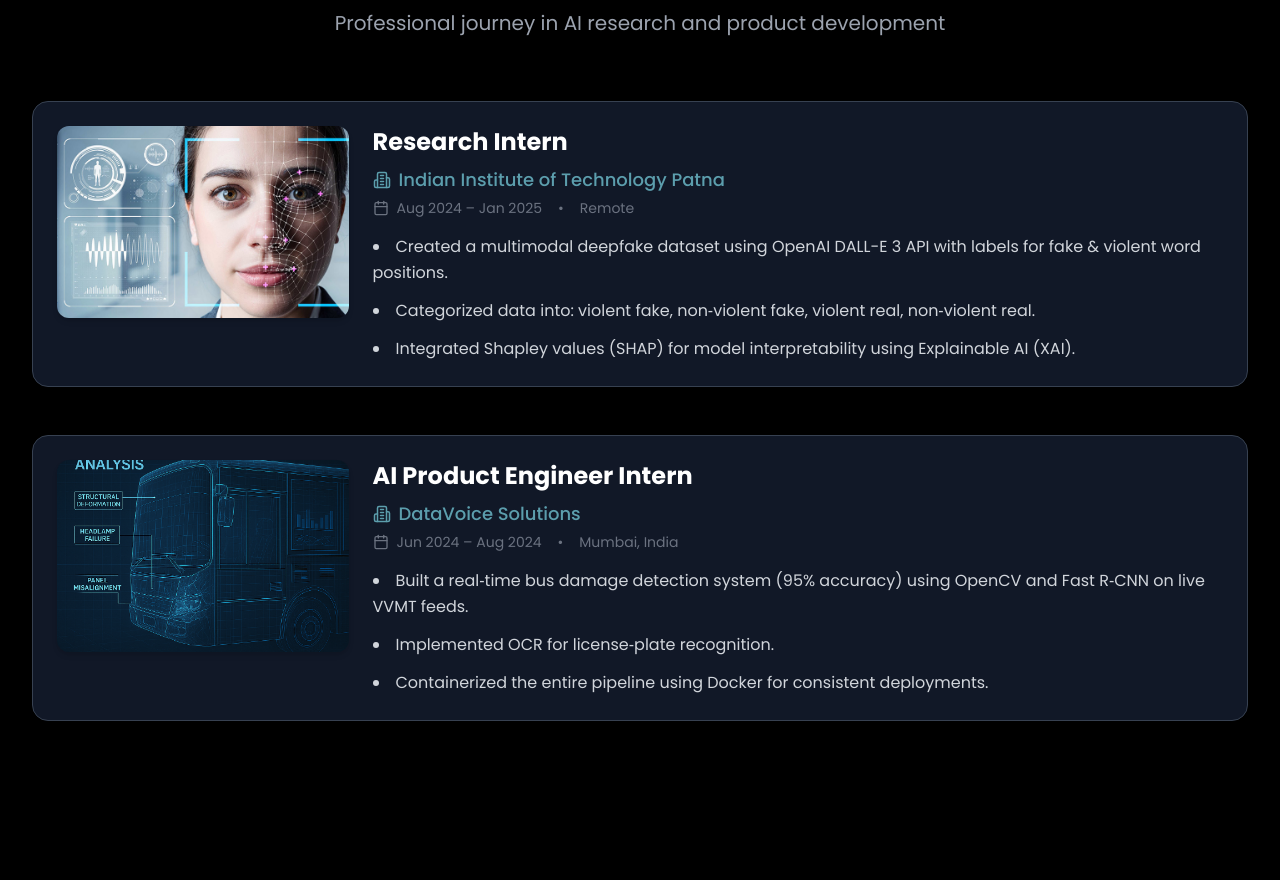
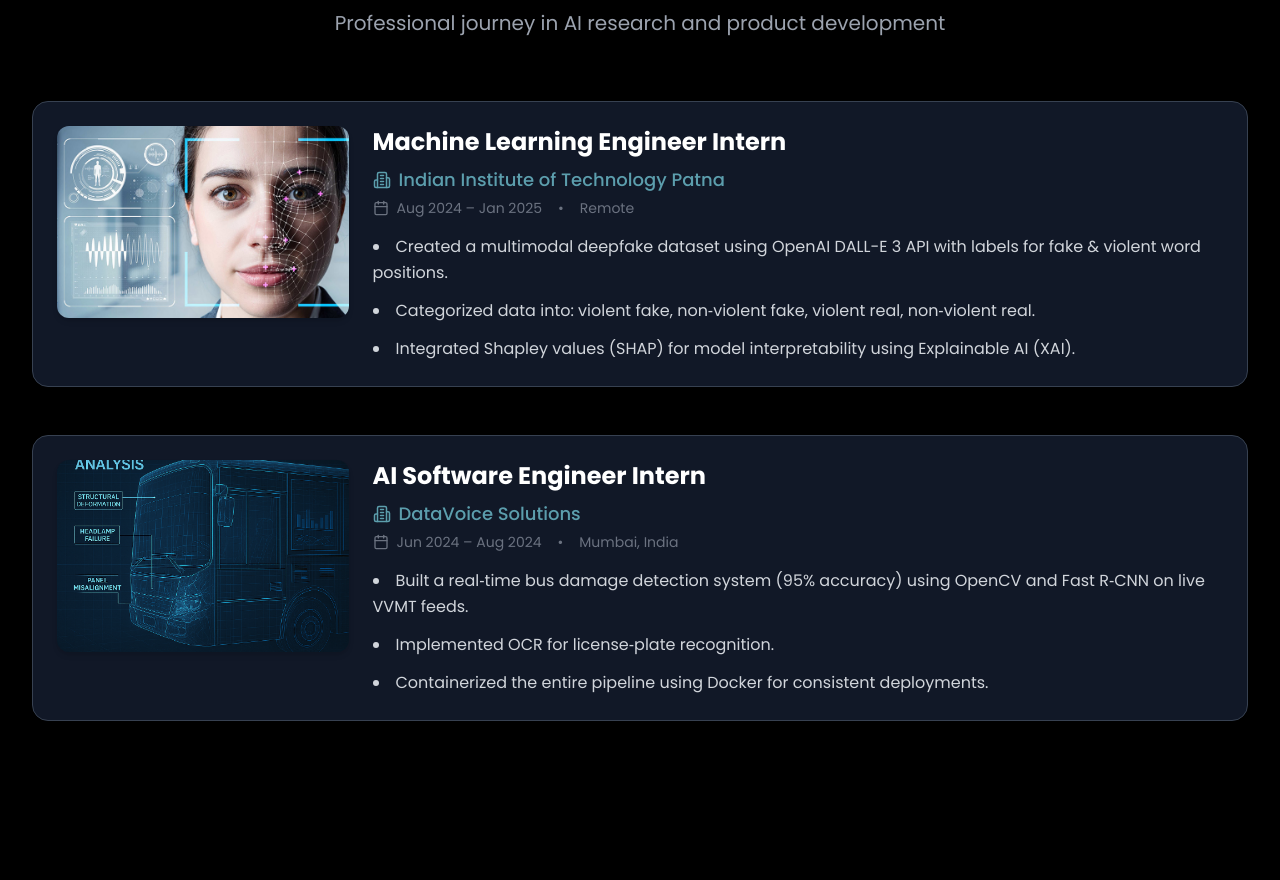
Before and after one commit to krishbharucha/Krish-Bharucha-Portfolio, a React (Vite) app: page / in a window 1280 px wide. Shown: the part 1713-2593 px from the top of the page. Built offline with nearby package versions, Linux system fonts and the light colour scheme.

Commit message:
update experience

```diff
--- a/src/components/Experience.tsx
+++ b/src/components/Experience.tsx
@@ -5,7 +5,7 @@ import { motion } from "framer-motion";
 export const Experience = () => {
   const experiences = [
     {
-      title: "Research Intern",
+      title: "Machine Learning Engineer Intern",
       company: "Indian Institute of Technology Patna",
       duration: "Aug 2024 – Jan 2025",
       location: "Remote",
@@ -17,7 +17,7 @@ export const Experience = () => {
       ]
     },
     {
-      title: "AI Product Engineer Intern",
+      title: "AI Software Engineer Intern",
       company: "DataVoice Solutions",
       duration: "Jun 2024 – Aug 2024",
       location: "Mumbai, India",
```
